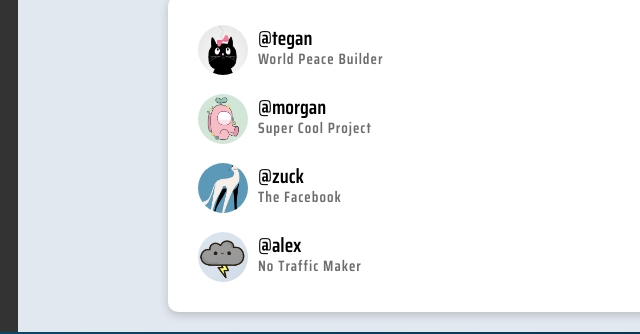
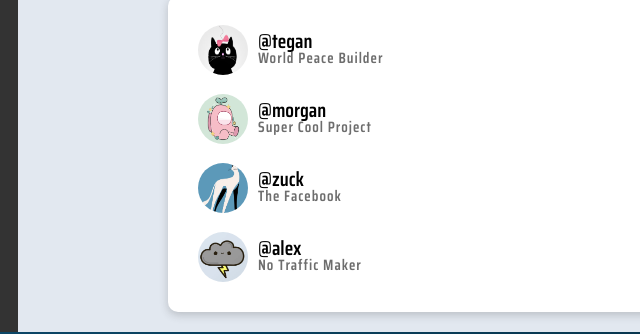
Before and after one commit to VelimirL/admin-dashboard, a website: page index.html in a window 1280 px wide. Shown: the part 1719-2053 px from the top of the page, 312-952 px from the left. Drawn offline with Linux system fonts and the light colour scheme; a web font is replaced by a local one.

```diff
--- a/sass/_main__board.scss
+++ b/sass/_main__board.scss
@@ -266,6 +266,7 @@
   color: rgb(109, 109, 109);
   letter-spacing: 1px;
   font-weight: bold;
+  line-height: 1.7rem;
   @include respond(phone) {
     font-size: 1.7rem;
   }
```
Also changed, not shown: css/style.css.
